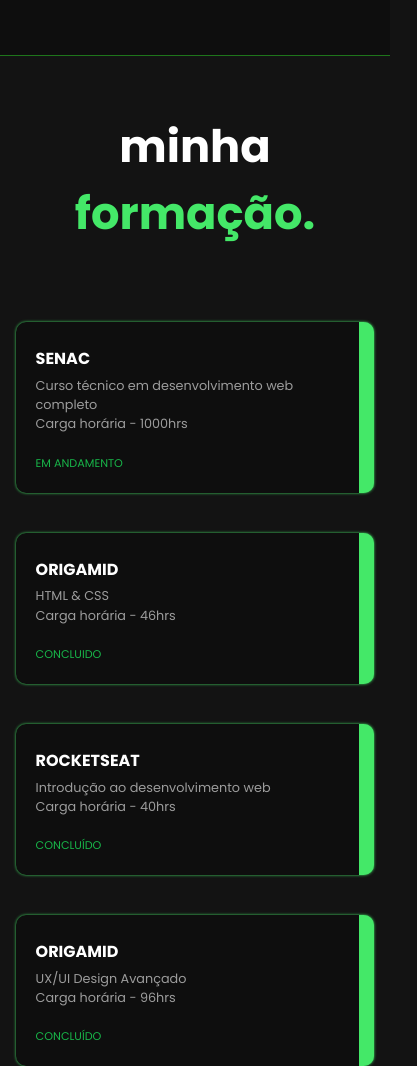
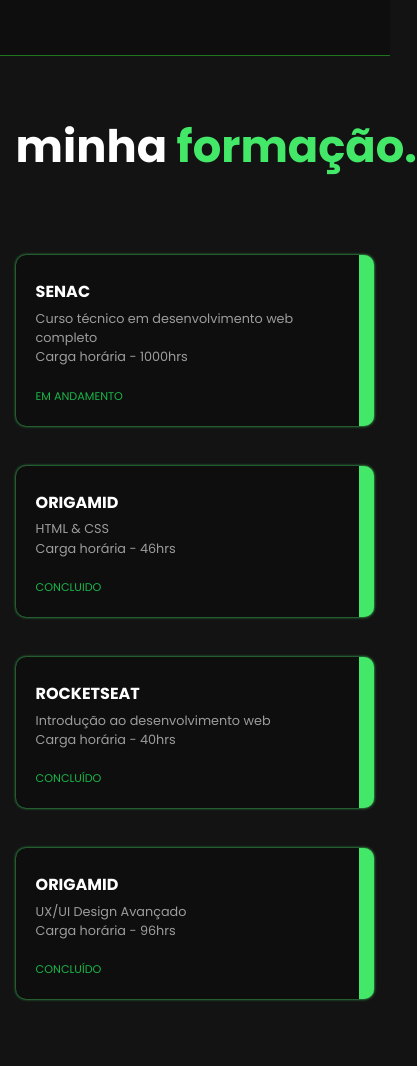
Before and after one commit to fmota-dev/site-pessoal, a website: page index.html in a window 390 px wide. Shown: the part 958-2024 px from the top of the page, 417 px wide, since content can reach past the window. Drawn offline with nearby package versions, Linux system fonts and the light colour scheme.

```diff
--- a/assets/css/formacao.css
+++ b/assets/css/formacao.css
@@ -58,13 +58,9 @@
 		align-items: normal;
 		gap: 0px;
 	}
-
-	.formacao h2 {
-		text-align: center;
-	}
 }
 
-@media (max-width: 550px) {
+@media (max-width: 560px) {
 	section.formacao {
 		margin: 0;
 	}
--- a/assets/css/global/global.css
+++ b/assets/css/global/global.css
@@ -60,6 +60,7 @@
 h2.titulo {
 	color: var(--cor-g00);
 	font-size: 3.5rem;
+	white-space: nowrap;
 	margin-bottom: 75px;
 }
 
--- a/assets/css/projetos.css
+++ b/assets/css/projetos.css
@@ -73,6 +73,12 @@
   margin-left: 5px;
 }
 
+@media (max-width: 1100px) {
+  .projetos .container {
+    align-items: normal;
+  }
+}
+
 @media (max-width: 550px) {
   section.projetos .box-projetos {
     grid-template-columns: repeat(auto-fit, minmax(300px, 1fr));
--- a/index.html
+++ b/index.html
@@ -10,7 +10,7 @@
     <meta name="keywords" content="Desenvolvimento Web, Front-end, Back-end, Mobile, UX/UI Design, HTML, CSS, JavaScript, React, Node.js, PHP, MySQL, MongoDB, Figma, Adobe XD, Photoshop, Illustrator">
     <meta name="author" content="Filipe Mota - fmota-dev">
 
-    <link rel="stylesheet" href="./assets/css/style.min.css">
+    <link rel="stylesheet" href="./assets/css/style.css">
     <link rel="shortcut icon" href="./assets/imgs/img-principal.svg" type="image/svg">
 
     <link rel="preconnect" href="https://fonts.googleapis.com">
```
